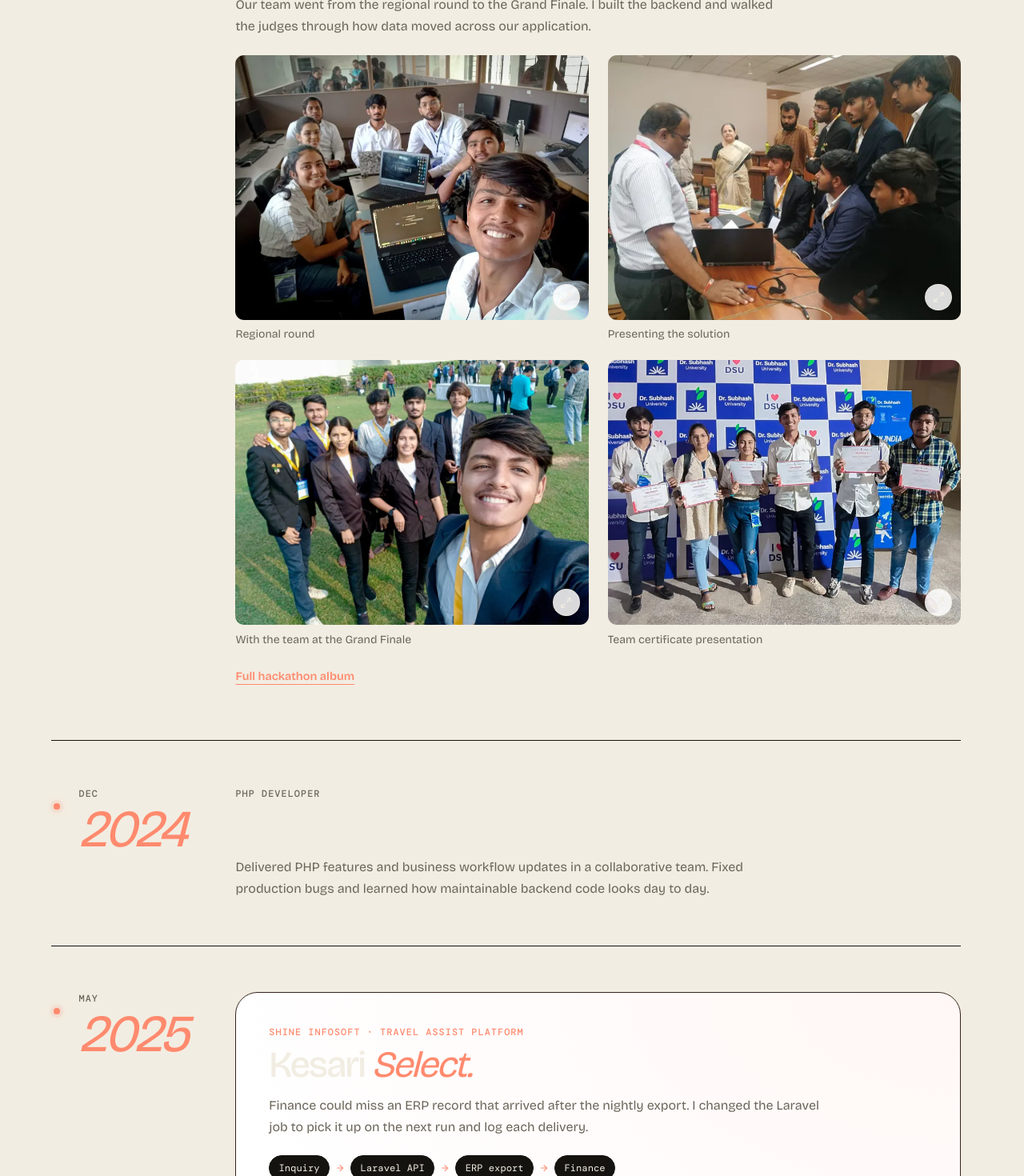
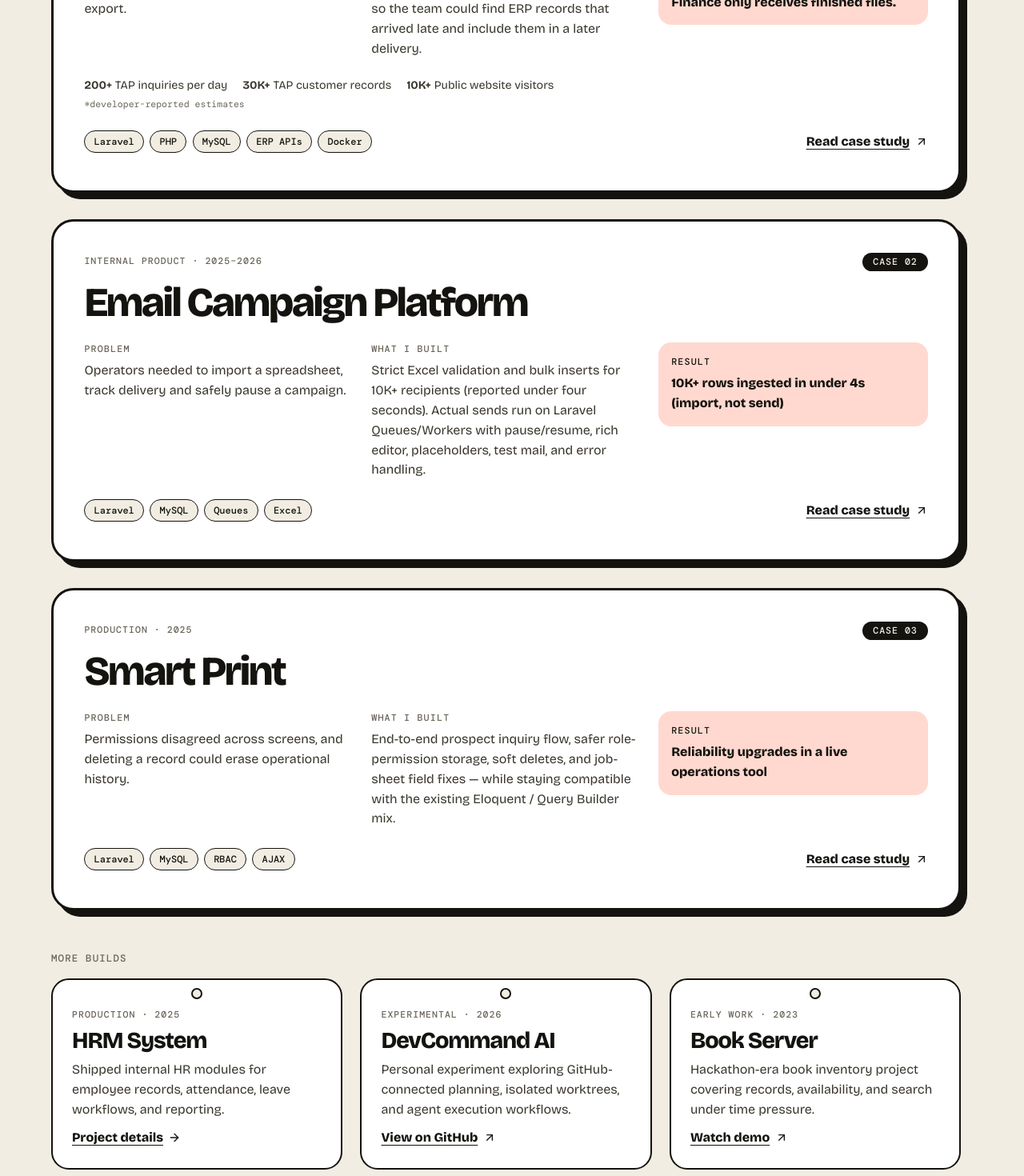
Before and after one commit to MadinBloch/Mysite, a React (Vite) app: page / in a window 1280 px wide. Shown: the part 1860-3330 px from the top of the page at 80% size. Built offline with nearby package versions, Linux system fonts and the light colour scheme.

Commit message:
Lead with Kesari Select and link three case studies and more builds

```diff
--- a/scripts/check-portfolio.mjs
+++ b/scripts/check-portfolio.mjs
@@ -56,7 +56,7 @@ for (const slug of Object.keys(CASE_STUDIES)) {
   assert.ok(sitemapUrls.includes(origin + '/projects/' + slug), 'Case study missing from sitemap: ' + slug)
 }
 
-assert.match(app, /<Hero \/>[\s\S]*<PhotoStrip \/>[\s\S]*<PortfolioStory \/>[\s\S]*<WorkHighlights \/>[\s\S]*<Blogs \/>/, 'Keep the story-led homepage in reading order')
+assert.match(app, /<Hero \/>[\s\S]*<PhotoStrip \/>[\s\S]*<WorkHighlights \/>[\s\S]*<PortfolioStory \/>[\s\S]*<Blogs \/>/, 'Keep the story-led homepage in reading order')
 assert.deepEqual([...story.matchAll(/<Chapter date="([^"]+)"/g)].map(match => match[1]),
   ['2023', '2024-12', '2025-05', '2026-08'], 'Keep the four chapters in chronological order')
 assert.match(story, /<Hackathon \/>[\s\S]*mage\.company[\s\S]*<Impact \/>[\s\S]*<Workshop \/>/)
--- a/src/App.jsx
+++ b/src/App.jsx
@@ -82,8 +82,8 @@ function HomePage() {
     <>
       <Hero />
       <PhotoStrip />
+      <WorkHighlights />
       <PortfolioStory />
-      <WorkHighlights />
       <Blogs />
     </>
   )
--- a/src/components/BoardingPhotos.jsx
+++ b/src/components/BoardingPhotos.jsx
@@ -43,7 +43,7 @@ export default function PhotoStrip() {
         <div id="photo-track" className="strip-track" data-paused={paused}>
           {[false, true].map(duplicate => (
             <ul className="strip-group" key={String(duplicate)} aria-hidden={duplicate || undefined}>
-              {strip.map(photo => <li key={photo.id}><figure><EventPhoto photo={photo} sizes="190px" /><figcaption>{photo.title}</figcaption></figure></li>)}
+              {strip.map(photo => <li key={photo.id}><figure><EventPhoto photo={photo} sizes={photo.width / photo.height > 2.5 ? "800px" : "205px"} /><figcaption>{photo.title}</figcaption></figure></li>)}
             </ul>
           ))}
         </div>
--- a/src/components/Projects.jsx
+++ b/src/components/Projects.jsx
@@ -17,7 +17,7 @@ function ProjectCard({ project }) {
   const liveLabel = project.live?.includes('youtu') ? 'Watch demo' : project.logo ? 'Public website' : 'Live site'
 
   return (
-    <article className="portfolio-panel project-card">
+    <article id={'project-' + project.id} className="portfolio-panel project-card">
       <div className="project-meta">
         {project.logo ? (
           <img src={project.logo} alt="" width="258" height="113" loading="lazy" decoding="async" />
--- a/src/components/WorkHighlights.jsx
+++ b/src/components/WorkHighlights.jsx
@@ -1,45 +1,56 @@
 import { Link } from 'react-router-dom'
-import { FiLayers, FiBriefcase, FiMail, FiPrinter } from 'react-icons/fi'
+import { FiArrowRight, FiArrowUpRight } from 'react-icons/fi'
 import projects from '../data/projects.json'
-import { SectionReveal } from './motion/SectionReveal'
+import { CASE_STUDIES } from '../data/caseStudies'
+import { kesariStats, formatCount } from '../data/siteStats'
 
-const coverIcons = {
-  'kesari-select-backend': FiBriefcase,
-  'email-campaign-engine': FiMail,
-  'smart-print-operations': FiPrinter,
+const cases = ['kesari-select-backend', 'email-campaign-engine', 'smart-print-operations']
+const more = ['HRM System', 'DevCommand AI', 'Book Server'].map(title => projects.find(project => project.title === title))
+
+function CaseCard({ slug }) {
+  const project = projects.find(item => item.caseStudySlug === slug)
+  const study = CASE_STUDIES[slug]
+  const kesari = slug === 'kesari-select-backend'
+  const problem = {
+    'kesari-select-backend': 'Late ERP records could miss a scheduled export.',
+    'email-campaign-engine': 'Operators needed to import a spreadsheet, track delivery and safely pause a campaign.',
+    'smart-print-operations': 'Permissions disagreed across screens, and deleting a record could erase operational history.',
+  }[slug]
+  const built = kesari ? study.decisions[0].body : study.approach
+  const result = kesari ? 'Finance only receives finished files.' : project.contribution
+  return (
+    <article className="work-case">
+      <div className="case-top"><p className="bp-label">{project.type} · {project.year}</p><span className="case-no">Case {study.number}</span></div>
+      <h3>{project.title}</h3>
+      <dl className="case-columns">
+        <div><dt>Problem</dt><dd>{problem}</dd></div>
+        <div><dt>What I built</dt><dd>{built}</dd></div>
+        <div className="case-result"><dt>Result</dt><dd>{result}</dd></div>
+      </dl>
+      {kesari && <div className="case-scale" id="impact">
+        <ul>{kesariStats.map(({ count, contextLabel }) => <li key={contextLabel}><strong>{formatCount(count)}+</strong> {contextLabel}</li>)}</ul>
+        <p>*developer-reported estimates</p>
+      </div>}
+      <div className="case-foot"><ul className="bp-chips" aria-label="Technologies">{project.tech.map(tech => <li key={tech}>{tech}</li>)}</ul>
+        <Link to={'/projects/' + slug} className="bp-text-link" aria-label={'Read the ' + project.title + ' case study'}>Read case study <FiArrowUpRight aria-hidden="true" /></Link>
+      </div>
+    </article>
+  )
 }
-const selected = projects.filter(project => coverIcons[project.caseStudySlug])
 
 export default function WorkHighlights() {
   return (
-    <section id="selected-work" className="paper-work" aria-labelledby="work-highlights-title">
-      <div className="portfolio-shell">
-        <SectionReveal className="spread-heading">
-          <h2 id="work-highlights-title" className="editorial-heading">Selected <em>work.</em></h2>
-          <Link to="/projects" className="paper-link"><FiLayers aria-hidden="true" />All projects</Link>
-        </SectionReveal>
-        <div className="paper-grid">
-          {selected.map(project => {
-            const Icon = coverIcons[project.caseStudySlug]
-            return (
-              <article key={project.id} className="paper-card">
-                <div className="paper-card-meta">
-                  <span className="paper-icon"><Icon aria-hidden="true" /></span>
-                  <span>{project.category}</span>
-                </div>
-                <h3>{project.title}</h3>
-                <p>{project.description}</p>
-                <div className="paper-card-foot">
-                  <Link to={'/projects/' + project.caseStudySlug} className="paper-link" aria-label={'Read the ' + project.title + ' case study'}>
-                    Read the case study
-                  </Link>
-                  <span>{project.year}</span>
-                </div>
-              </article>
-            )
-          })}
-        </div>
-      </div>
+    <section id="selected-work" className="bp-shell bp-section bp-work" aria-labelledby="work-title">
+      <p className="bp-kicker">01 · Projects</p>
+      <h2 className="bp-section-title" id="work-title">Proof of <mark className="hl">work.</mark></h2>
+      <div className="case-stack">{cases.map(slug => <CaseCard slug={slug} key={slug} />)}</div>
+      <h3 className="bp-kicker more-label">More builds</h3>
+      <div className="build-tags">{more.map(project => <article className="build-tag" key={project.id}>
+        <p className="bp-label">{project.type} · {project.year}</p><h4>{project.title}</h4><p>{project.description}</p>
+        {project.title === 'HRM System' ? <Link className="bp-text-link" to="/projects#project-2">Project details <FiArrowRight aria-hidden="true" /></Link> :
+          <a className="bp-text-link" href={project.live || project.github} target="_blank" rel="noreferrer">{project.live ? 'Watch demo' : 'View on GitHub'} <FiArrowUpRight aria-hidden="true" /></a>}
+      </article>)}</div>
+      <Link className="bp-button all-projects" to="/projects">All projects <FiArrowRight aria-hidden="true" /></Link>
     </section>
   )
 }
--- a/src/portfolio.css
+++ b/src/portfolio.css
@@ -641,3 +641,36 @@
   .strip-track { animation: none; }
   .strip-window { overflow-x: auto; }
 }
+
+.bp-work { padding-top: 0; }
+.case-stack { display: grid; gap: 2.1rem; }
+.work-case { min-width: 0; background: var(--white); border: 3px solid var(--ink); border-radius: var(--radius-card); padding: clamp(20px,3vw,40px); box-shadow: var(--shadow); }
+.case-top,.case-foot { display: flex; align-items: center; justify-content: space-between; flex-wrap: wrap; gap: .75rem 1.3rem; }
+.case-top > p,.build-tag > .bp-label { color: var(--muted); }
+.case-no { padding: .3rem .8rem; background: var(--ink); color: var(--paper); border-radius: var(--radius-pill); font: 500 .73rem/1.2 var(--mono); text-transform: uppercase; letter-spacing: .08em; }
+.work-case h3 { font: 800 clamp(2.1rem,4vw,3.5rem)/1 var(--display); letter-spacing: -.05em; margin-top: .85rem; }
+.case-columns { display: grid; grid-template-columns: repeat(auto-fit,minmax(min(100%,14rem),1fr)); align-items: start; gap: 1.4rem; margin-top: 1.5rem; }
+.case-columns dt { font: 500 .73rem/1.45 var(--mono); text-transform: uppercase; letter-spacing: .1em; color: var(--muted); margin-bottom: .4rem; }
+.case-columns dd,.build-tag > p:last-of-type { color: var(--body); font-size: 1rem; line-height: 1.55; }
+.case-result { padding: 1rem; border-radius: 16px; background: var(--blush); }
+.case-result dt, .case-result dd { color: var(--ink); }
+.case-result dd { font-weight: 800; }
+.case-scale { margin-top: 1.4rem; }
+.case-scale ul,.bp-chips { display: flex; gap: .45rem 1.2rem; flex-wrap: wrap; }
+.case-scale li { font-size: .89rem; color: var(--body); }
+.case-scale p { color: var(--muted); margin-top: .35rem; font: 400 .72rem/1.4 var(--mono); }
+.case-foot { margin-top: 1rem; }
+.bp-chips { gap: .45rem; }
+.bp-chips li,.tag { border: 1.5px solid var(--ink); border-radius: var(--radius-pill); background: var(--paper); padding: .28rem .7rem; color: var(--ink); font: 500 .75rem/1.4 var(--mono); }
+.bp-text-link { display: inline-flex; gap: .4rem; align-items: center; min-height: 44px; color: var(--ink); font-weight: 800; text-decoration: underline; text-underline-offset: .22em; }
+.more-label { margin-top: 3.2rem; }
+.build-tags { display: grid; grid-template-columns: repeat(auto-fit,minmax(min(100%,16rem),1fr)); gap: 1.4rem; }
+.build-tag { position: relative; background: var(--white); border: var(--stroke); border-radius: 22px; padding: 2.25rem 1.5rem 1rem; }
+.build-tag::before { content: ''; position: absolute; top: 10px; left: calc(50% - 7px); width: 14px; height: 14px; border: var(--stroke); background: var(--paper); border-radius: 50%; }
+.build-tag h4 { font: 800 1.8rem/1.04 var(--display); letter-spacing: -.04em; margin: .55rem 0; }
+.all-projects { margin-top: 1.7rem; }
+@media (hover:hover) and (prefers-reduced-motion:no-preference) {
+  .work-case,.build-tag { transition: transform .2s var(--ease-out); }
+  .work-case:hover { transform: translate(-3px,-3px); }
+  .build-tag:hover { transform: rotate(-1.5deg) translateY(-3px); }
+}
```
